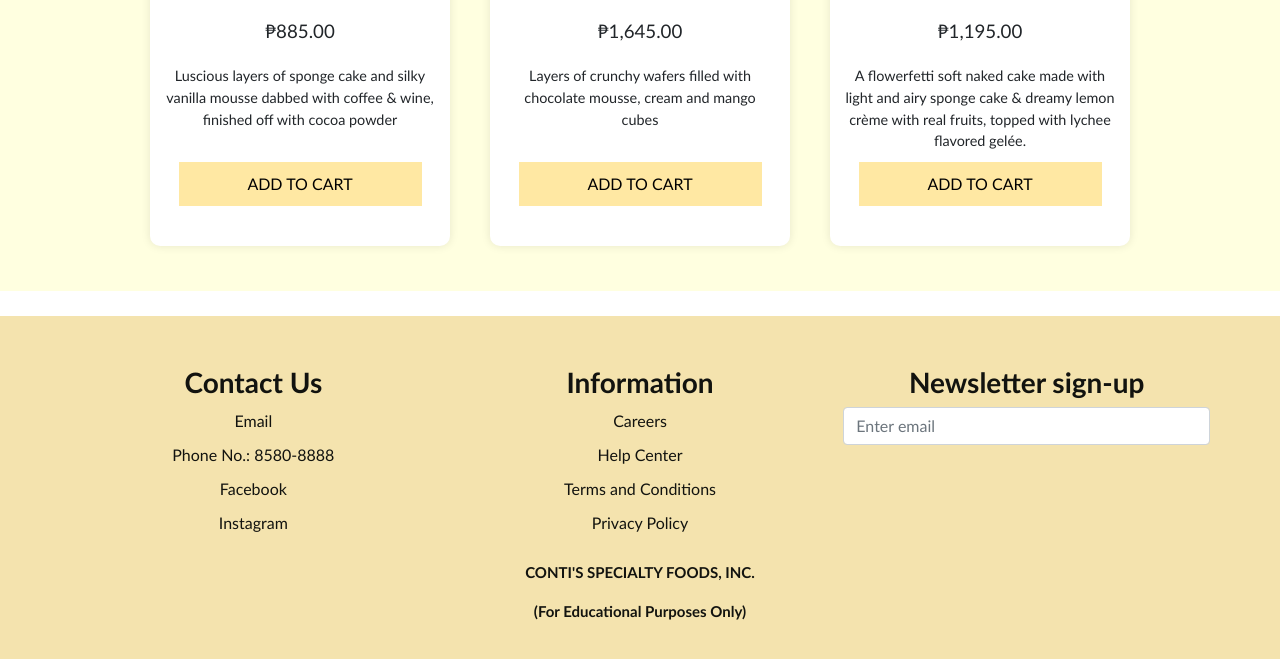
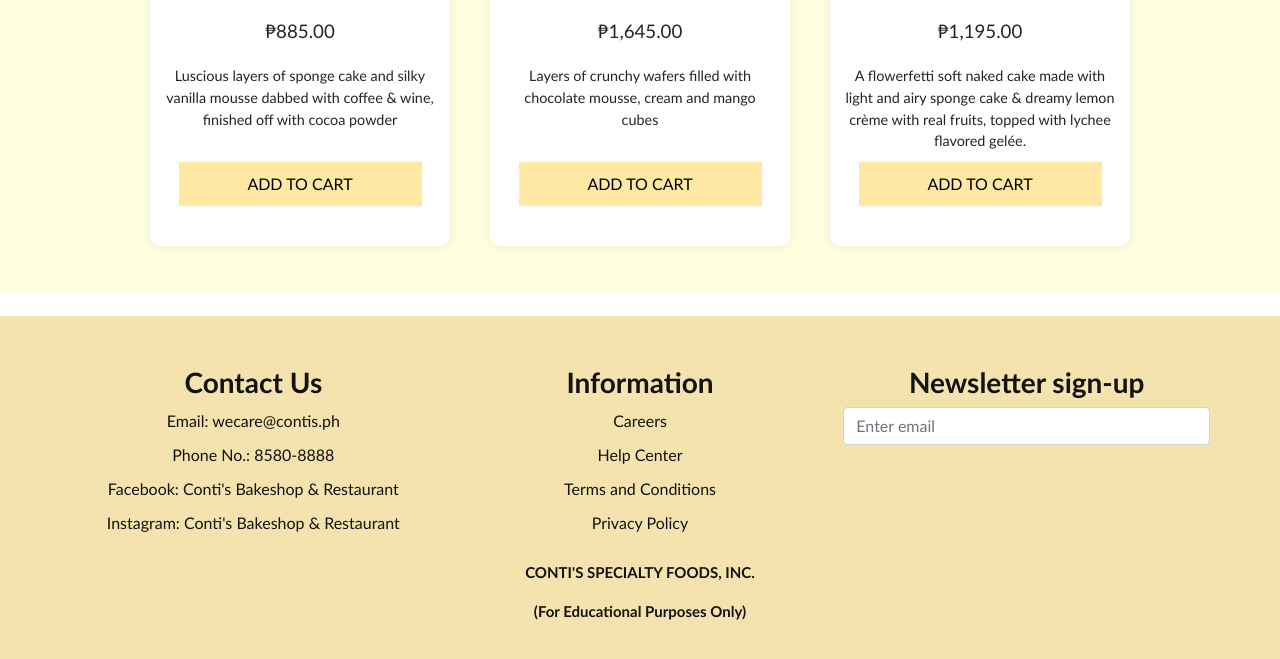
Before and after one commit to rice0582/LDContis., a plain HTML site: page index.html in a window 1280 px wide. Shown: the part 1103-1762 px from the top of the page. Drawn offline with nearby package versions, Linux system fonts and the light colour scheme.

Commit message:
Update index.html

```diff
--- a/index.html
+++ b/index.html
@@ -255,7 +255,7 @@
               alt="Conti's Logo"
               class="img-fluid"
             />
-            <span class="fs-4">Conti's Bakeshop & Restaurant </span>
+            <span class="fs-4">CONTI'S BAKESHOP & RESTAURANT </span>
             <ul class="nav nav-pills mt-3">
               <li class="nav-item">
                 <a href="index.html" class="nav-link">HOME</a>
@@ -418,19 +418,21 @@
           <div class="column">
             <h3>Contact Us</h3>
             <ul>
-              <li><a href="mailto: wecare@contis.ph">Email</a></li>
+              <li>
+                <a href="mailto: wecare@contis.ph">Email: wecare@contis.ph</a>
+              </li>
               <li>Phone No.: 8580-8888</li>
               <li>
                 <a
                   href=" https://www.facebook.com/contisph
-              "
+                "
                   target="_blank"
-                  >Facebook</a
-                >
+                  >Facebook: Conti's Bakeshop & Restaurant
+                </a>
               </li>
               <li>
                 <a href="https://www.instagram.com/contis_ph" target="_blank"
-                  >Instagram</a
+                  >Instagram: Conti's Bakeshop & Restaurant</a
                 >
               </li>
             </ul>
```
